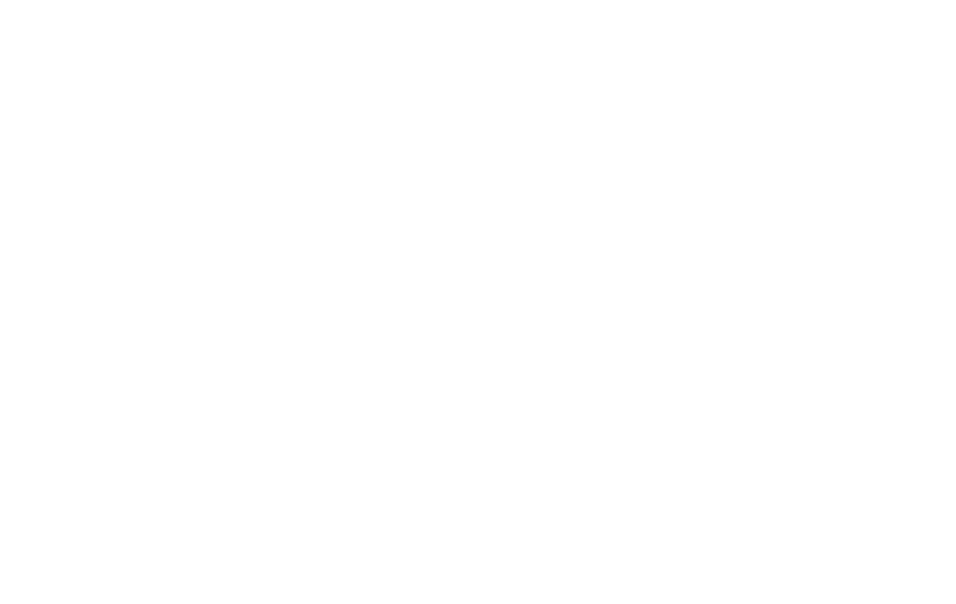
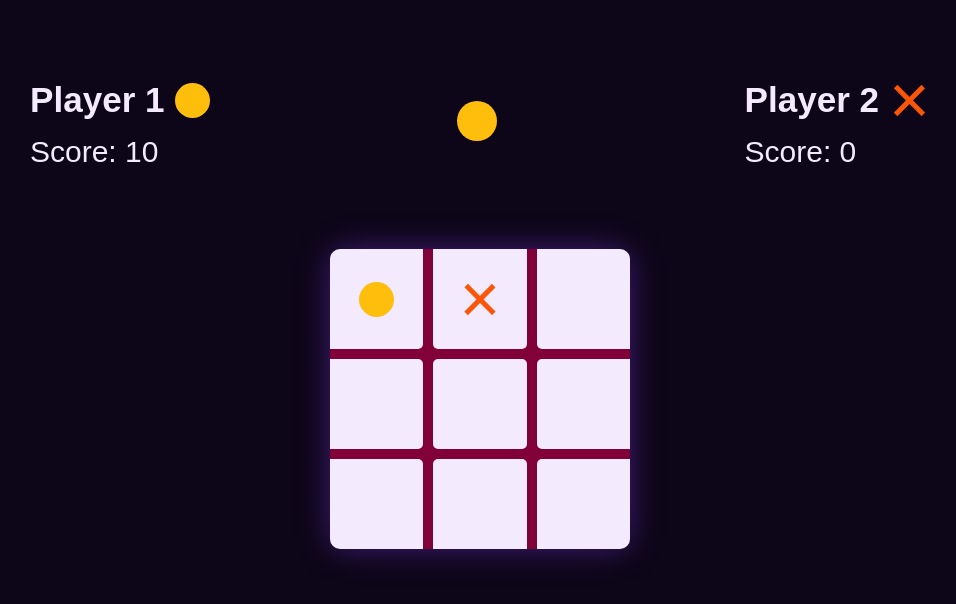
Before and after one commit to ali-mashayekhi/js-spa-game--tic-tac-toe, a plain HTML site: page index.html in a window 1280 px wide. Shown: the whole page, without its empty margins (160-1116 px from the left). Drawn offline with Linux system fonts and the light colour scheme.

Commit message:
UI desing is compeleted

```diff
--- a/index.html
+++ b/index.html
@@ -8,5 +8,36 @@
 
     <title>Document</title>
   </head>
-  <body></body>
+  <body>
+    <div class="players">
+      <div class="player-1">
+        <h3 class="player">
+          Player 1
+          <span class="dot"></span>
+        </h3>
+        <div class="score">Score: 10</div>
+      </div>
+      <div class="turn"><div class="dot"></div></div>
+      <div class="player-2">
+        <h3 class="player">
+          Player 2
+          <span class="cross">&times;</span>
+        </h3>
+        <div class="score">Score: 0</div>
+      </div>
+    </div>
+    <div class="table">
+      <div class="block-1 block">
+        <div class="dot"></div>
+      </div>
+      <div class="block-2 block"><div class="cross">&times;</div></div>
+      <div class="block-3 block"></div>
+      <div class="block-4 block"></div>
+      <div class="block-5 block"></div>
+      <div class="block-6 block"></div>
+      <div class="block-7 block"></div>
+      <div class="block-8 block"></div>
+      <div class="block-9 block"></div>
+    </div>
+  </body>
 </html>
--- a/styles.css
+++ b/styles.css
@@ -3,3 +3,123 @@
   margin: 0;
   box-sizing: border-box;
 }
+
+body {
+  background-color: #0d0618;
+  font-family: sans-serif;
+  color: #f3ebfd;
+  font-size: 30px;
+}
+
+/* TABLE */
+.table {
+  background-color: #800037;
+  margin: 80px auto;
+  width: 300px;
+  height: 300px;
+  display: grid;
+  grid-template-columns: 1fr 1fr 1fr;
+  grid-template-rows: 1fr 1fr 1fr;
+  gap: 10px;
+  border-radius: 20px;
+  box-shadow: 0 0 30px #421c76;
+}
+
+.block {
+  padding: 10px;
+  background-color: #f3ebfd;
+  display: flex;
+  align-items: center;
+  justify-content: center;
+}
+
+.block:hover {
+  background-color: #dac3f9;
+}
+
+.block-1 {
+  border-top-left-radius: 10px;
+  border-bottom-right-radius: 5px;
+}
+
+.block-2 {
+  border-radius: 0 0 5px 5px;
+}
+
+.block-3 {
+  border-top-right-radius: 10px;
+  border-bottom-left-radius: 5px;
+}
+
+.block-4 {
+  border-radius: 0 5px 5px 0;
+}
+
+.block-5 {
+  border-radius: 5px;
+}
+
+.block-6 {
+  border-radius: 5px 0 0 5px;
+}
+
+.block-7 {
+  border-bottom-left-radius: 10px;
+  border-top-right-radius: 5px;
+}
+
+.block-8 {
+  border-radius: 5px 5px 0 0;
+}
+
+.block-9 {
+  border-bottom-right-radius: 10px;
+  border-top-left-radius: 5px;
+}
+
+/* PLAYERS */
+.players {
+  max-width: 900px;
+  margin: 80px auto;
+  display: flex;
+  align-items: center;
+  justify-content: space-between;
+}
+
+.player {
+  display: flex;
+  align-items: center;
+  gap: 10px;
+}
+
+.player-2 {
+  display: grid;
+  grid-template-rows: 40px;
+}
+
+.dot {
+  height: 35px;
+  width: 35px;
+  background-color: #ffbe0b;
+  border-radius: 50%;
+  display: inline-block;
+}
+
+.cross {
+  color: #fb5607;
+  font-size: 70px;
+  font-weight: normal;
+}
+
+.score {
+  margin-top: 15px;
+}
+
+.turn .cross {
+  font-size: 80;
+}
+.turn .dot {
+  font-size: 80;
+  height: 40px;
+  width: 40px;
+}
```
